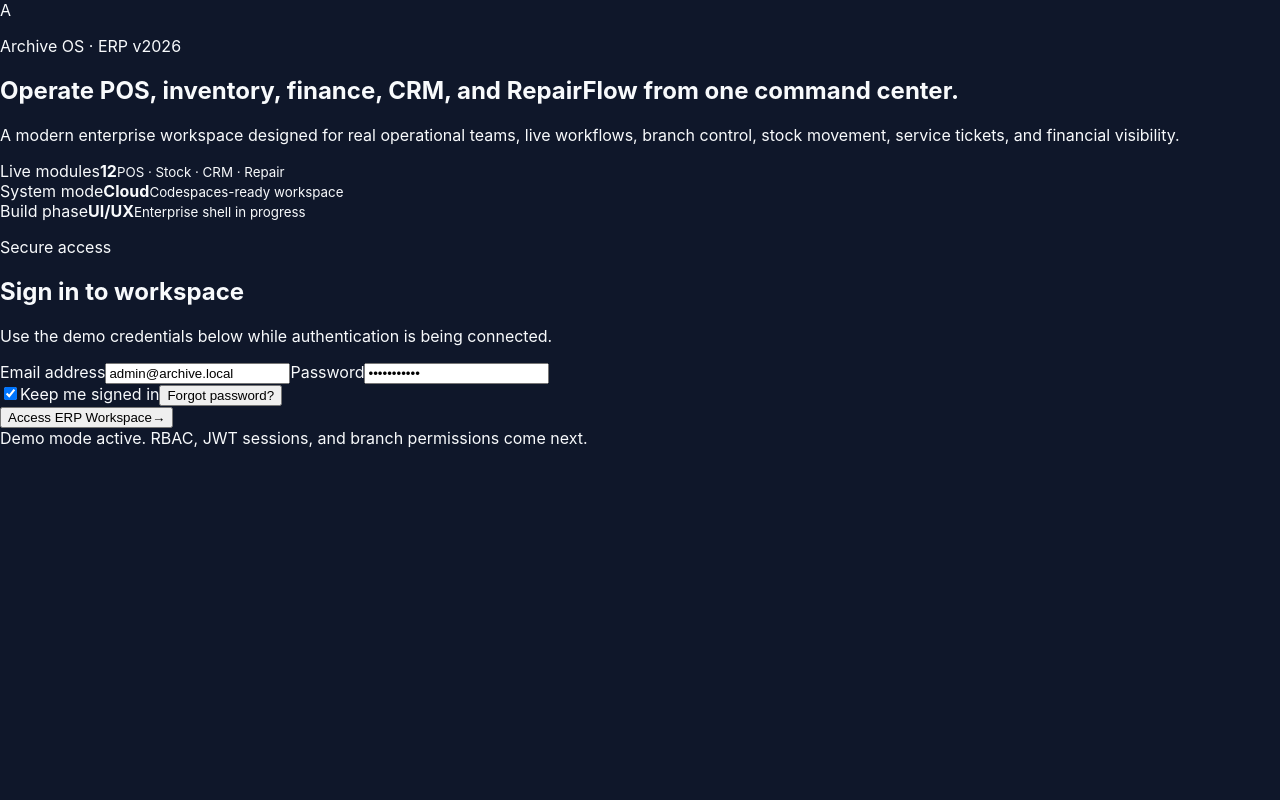
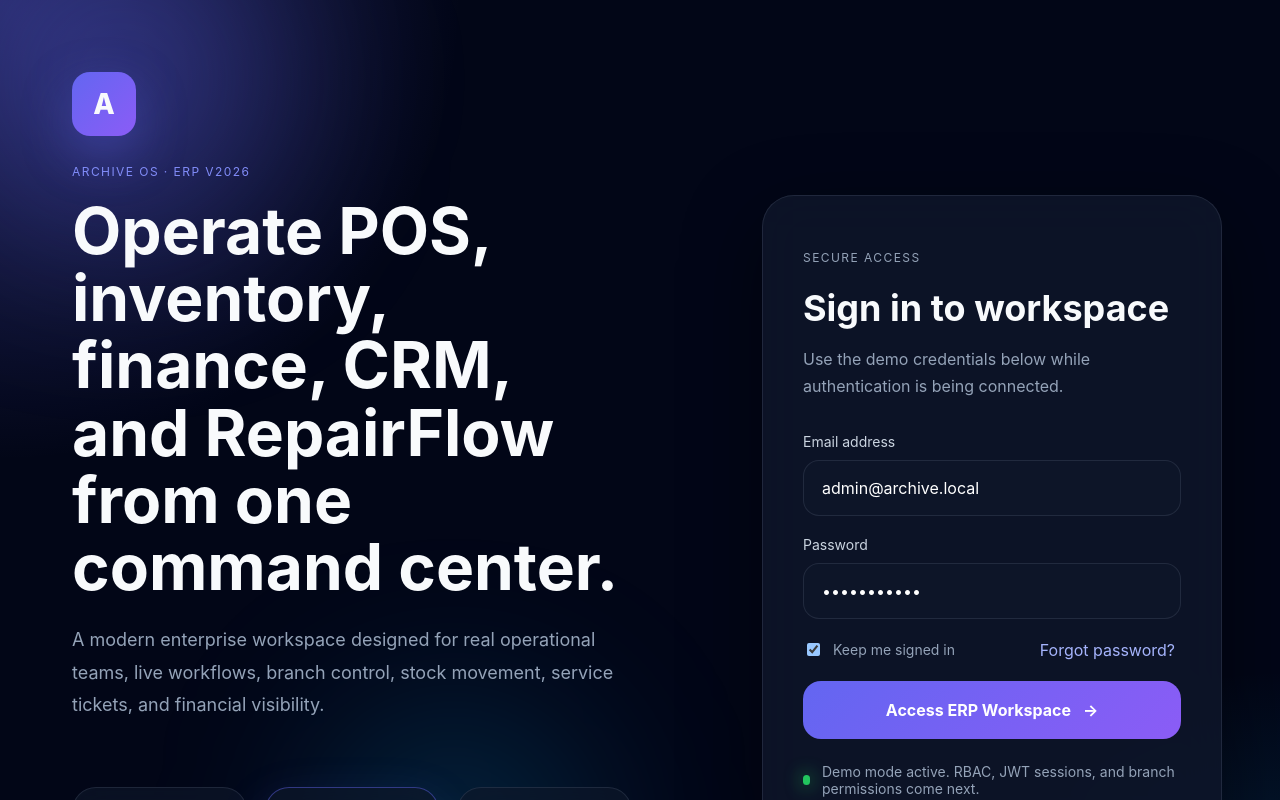
Before and after one commit to bmboubusiness002-tech/archive-os, a React (Vite) app in the folder apps/web/: page / in a window 1280 px wide. Shown: the top 800 px of the page. Built offline with nearby package versions, Linux system fonts and the light colour scheme.

Commit message:
feat(ui): upgrade login experience styles

```diff
--- a/apps/web/src/styles/globals.css
+++ b/apps/web/src/styles/globals.css
@@ -1,52 +1,286 @@
 * {
   box-sizing: border-box;
+}
+
+:root {
+  color-scheme: dark;
+  --bg: #020617;
+  --panel: rgba(15, 23, 42, 0.82);
+  --border: rgba(148, 163, 184, 0.15);
+  --text: #f8fafc;
+  --muted: #94a3b8;
+  --primary: #6366f1;
+  --primary-soft: rgba(99, 102, 241, 0.16);
 }
 
 html,
 body,
 #root {
   margin: 0;
-  padding: 0;
   min-height: 100%;
 }
 
 body {
   font-family: Inter, sans-serif;
-  background: #0f172a;
-  color: #f8fafc;
+  background:
+    radial-gradient(circle at top left, rgba(99, 102, 241, 0.35), transparent 28%),
+    radial-gradient(circle at bottom right, rgba(14, 165, 233, 0.2), transparent 22%),
+    var(--bg);
+  color: var(--text);
 }
 
-.app-shell {
-  display: flex;
-  min-height: 100vh;
+button,
+input {
+  font: inherit;
 }
 
-.sidebar {
-  width: 260px;
-  background: #111827;
-  border-right: 1px solid #1f2937;
-  padding: 24px;
+.login-page {
+  position: relative;
+  min-height: 100vh;
+  display: grid;
+  grid-template-columns: 1.1fr 0.9fr;
+  overflow: hidden;
 }
 
-.sidebar-logo {
-  font-size: 20px;
-  font-weight: 700;
+.login-hero {
+  position: relative;
+  padding: 72px;
+  display: flex;
+  flex-direction: column;
+  justify-content: center;
+  gap: 48px;
 }
 
-.workspace {
-  flex: 1;
+.login-brand {
+  position: relative;
+  z-index: 2;
+  max-width: 720px;
+}
+
+.brand-mark {
+  width: 64px;
+  height: 64px;
+  border-radius: 18px;
+  display: grid;
+  place-items: center;
+  background: linear-gradient(135deg, #6366f1, #8b5cf6);
+  font-size: 28px;
+  font-weight: 800;
+  margin-bottom: 28px;
+  box-shadow: 0 18px 50px rgba(99, 102, 241, 0.35);
+}
+
+.eyebrow {
+  color: #818cf8;
+  text-transform: uppercase;
+  letter-spacing: 0.12em;
+  font-size: 12px;
+  margin-bottom: 18px;
+}
+
+.login-brand h1 {
+  font-size: 64px;
+  line-height: 1.05;
+  margin: 0 0 24px;
+  max-width: 760px;
+}
+
+.hero-copy {
+  color: var(--muted);
+  font-size: 18px;
+  line-height: 1.8;
+  max-width: 680px;
+}
+
+.hero-grid {
+  position: relative;
+  z-index: 2;
+  display: grid;
+  grid-template-columns: repeat(3, 1fr);
+  gap: 18px;
+  max-width: 760px;
+}
+
+.metric-card {
+  padding: 24px;
+  border-radius: 24px;
+  background: rgba(15, 23, 42, 0.65);
+  border: 1px solid var(--border);
+  backdrop-filter: blur(18px);
+}
+
+.metric-card span,
+.metric-card small {
+  color: var(--muted);
+}
+
+.metric-card strong {
+  display: block;
+  font-size: 32px;
+  margin: 12px 0;
+}
+
+.metric-card-glow {
+  border-color: rgba(99, 102, 241, 0.45);
+  box-shadow: 0 18px 50px rgba(99, 102, 241, 0.2);
+}
+
+.login-panel-wrap {
+  display: flex;
+  align-items: center;
+  justify-content: center;
+  padding: 48px;
+}
+
+.login-card {
+  width: 100%;
+  max-width: 460px;
+  padding: 40px;
+  border-radius: 32px;
+  background: var(--panel);
+  border: 1px solid var(--border);
+  backdrop-filter: blur(24px);
+  box-shadow: 0 25px 80px rgba(0, 0, 0, 0.45);
+}
+
+.login-card-header h2 {
+  margin: 0 0 12px;
+  font-size: 36px;
+}
+
+.login-card-header p {
+  color: var(--muted);
+  line-height: 1.7;
+}
+
+.login-form {
+  margin-top: 32px;
   display: flex;
   flex-direction: column;
+  gap: 20px;
 }
 
-.topbar {
-  height: 72px;
+.field {
+  display: flex;
+  flex-direction: column;
+  gap: 10px;
+}
+
+.field span {
+  color: #cbd5e1;
+  font-size: 14px;
+}
+
+.field input {
+  height: 56px;
+  border-radius: 16px;
+  border: 1px solid rgba(148, 163, 184, 0.15);
+  background: rgba(15, 23, 42, 0.85);
+  color: white;
+  padding: 0 18px;
+  outline: none;
+  transition: 0.2s ease;
+}
+
+.field input:focus {
+  border-color: rgba(99, 102, 241, 0.7);
+  box-shadow: 0 0 0 4px rgba(99, 102, 241, 0.16);
+}
+
+.form-row {
   display: flex;
   align-items: center;
-  padding: 0 24px;
-  border-bottom: 1px solid #1f2937;
+  justify-content: space-between;
 }
 
-.workspace-content {
-  padding: 32px;
+.remember-row {
+  display: flex;
+  align-items: center;
+  gap: 10px;
+  color: var(--muted);
+  font-size: 14px;
 }
+
+.link-button {
+  border: none;
+  background: transparent;
+  color: #a5b4fc;
+  cursor: pointer;
+}
+
+.primary-button {
+  height: 58px;
+  border: none;
+  border-radius: 18px;
+  background: linear-gradient(135deg, #6366f1, #8b5cf6);
+  color: white;
+  font-weight: 700;
+  font-size: 16px;
+  display: flex;
+  align-items: center;
+  justify-content: center;
+  gap: 12px;
+  cursor: pointer;
+  transition: transform 0.2s ease;
+}
+
+.primary-button:hover {
+  transform: translateY(-2px);
+}
+
+.security-note {
+  margin-top: 24px;
+  display: flex;
+  align-items: center;
+  gap: 12px;
+  color: var(--muted);
+  font-size: 14px;
+}
+
+.pulse-dot {
+  width: 10px;
+  height: 10px;
+  border-radius: 999px;
+  background: #22c55e;
+  box-shadow: 0 0 18px #22c55e;
+}
+
+.login-orb {
+  position: absolute;
+  border-radius: 999px;
+  filter: blur(90px);
+}
+
+.login-orb-primary {
+  width: 320px;
+  height: 320px;
+  background: rgba(99, 102, 241, 0.3);
+  top: -80px;
+  left: -40px;
+}
+
+.login-orb-secondary {
+  width: 260px;
+  height: 260px;
+  background: rgba(14, 165, 233, 0.22);
+  bottom: 60px;
+  right: 120px;
+}
+
+@media (max-width: 1100px) {
+  .login-page {
+    grid-template-columns: 1fr;
+  }
+
+  .login-hero {
+    padding-bottom: 0;
+  }
+
+  .hero-grid {
+    grid-template-columns: 1fr;
+  }
+
+  .login-brand h1 {
+    font-size: 48px;
+  }
+}
```
